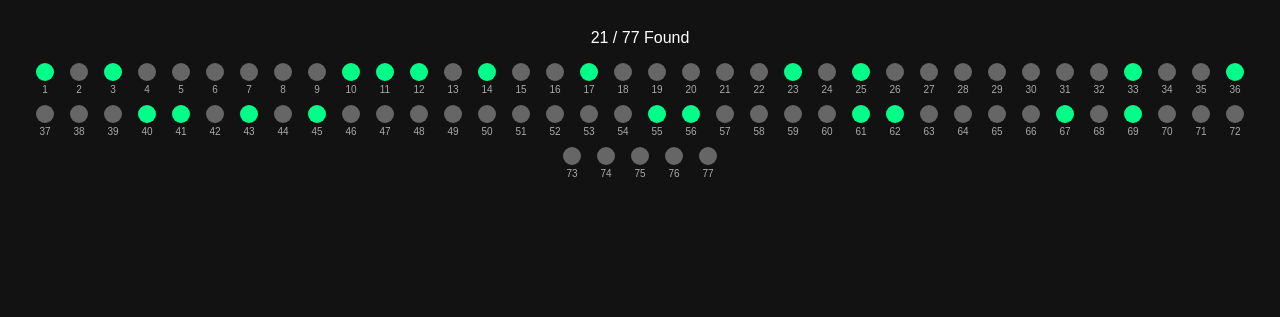
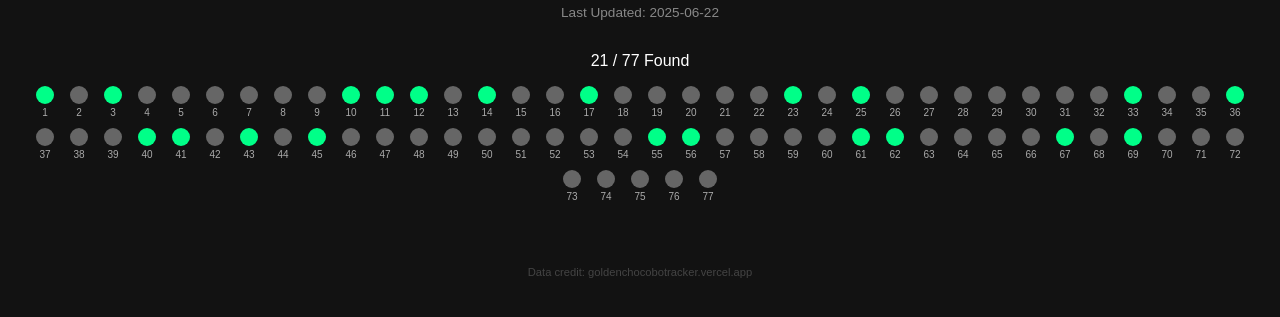
Before and after one commit to ArchibaldCodes/golden-chocobo-tracker, a plain HTML site: page index.html in a window 1280 px wide. Shown: the part 93-410 px from the top of the page. Drawn offline with Linux system fonts and the light colour scheme.

Commit message:
Update index.html
Added date, added credit

```diff
--- a/index.html
+++ b/index.html
@@ -14,6 +14,12 @@
     }
     h1 {
       text-align: center;
+      margin-bottom: 0.5rem;
+    }
+    #last-updated {
+      text-align: center;
+      font-size: 0.85rem;
+      color: #888;
       margin-bottom: 2rem;
     }
     .tracker {
@@ -71,14 +77,34 @@
       visibility: visible;
       opacity: 1;
     }
+    .footer {
+      text-align: center;
+      font-size: 0.7rem;
+      color: #444;
+      margin-top: 4rem;
+    }
+    .footer a {
+      color: #444;
+      text-decoration: none;
+    }
   </style>
 </head>
 <body>
   <h1>Golden Chocobo Tracker</h1>
+  <div id="last-updated"></div>
   <div id="summary" style="text-align:center; margin-bottom:1rem;"></div>
   <div class="tracker" id="tracker"></div>
+  <div class="footer">
+    Data credit: <a href="https://goldenchocobotracker.vercel.app/" target="_blank">goldenchocobotracker.vercel.app</a>
+  </div>
 
   <script>
+    // Last Updated Display
+    const updatedEl = document.getElementById("last-updated");
+    const now = new Date();
+    updatedEl.textContent = "Last Updated: " + now.toISOString().slice(0, 10);
+
+    // Tracker Data
     fetch('data.json')
       .then(res => res.json())
       .then(data => {
```
